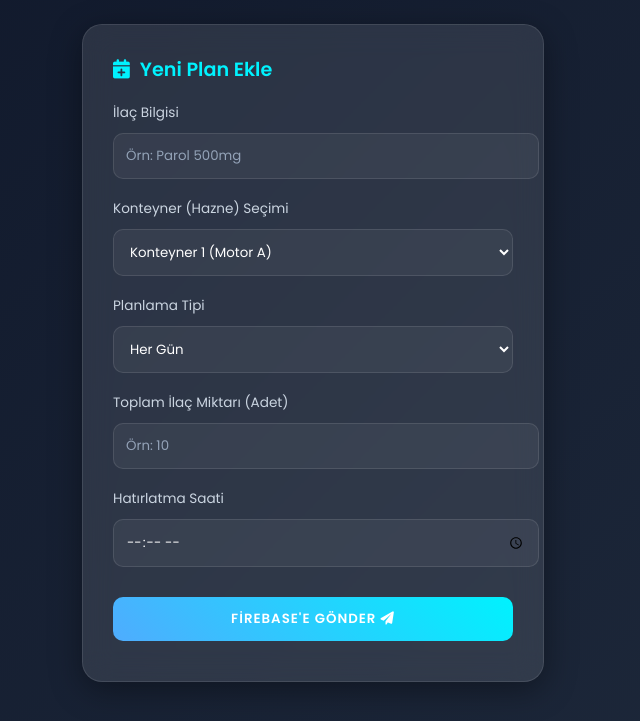
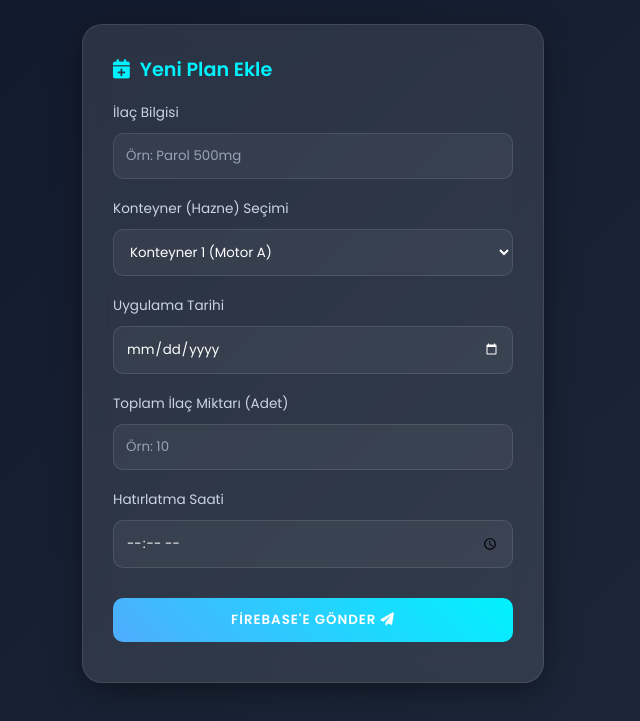
Before and after one commit to yunusyilemre-ai/Smart--Pill--Box--Tr, a plain HTML site: page index.html in a window 1280 px wide. Shown: the part 91-812 px from the top of the page, without its empty margins (327-967 px from the left). Drawn offline with Linux system fonts and the light colour scheme; no server answers.

Commit message:
Update index.html

```diff
--- a/index.html
+++ b/index.html
@@ -80,6 +80,13 @@
             color: white;
             outline: none;
             font-family: inherit;
+            box-sizing: border-box; /* padding taşmalarını engellemek için eklendi */
+        }
+
+        /* Takvim ikonunun renk ayarı */
+        input[type="date"]::-webkit-calendar-picker-indicator {
+            filter: invert(1);
+            cursor: pointer;
         }
 
         option {
@@ -123,7 +130,6 @@
             max-width: 400px;
         }
 
-        /* İlaç listesi kartları için stil */
         .pill-item {
             background: rgba(255, 255, 255, 0.05);
             margin-bottom: 10px;
@@ -133,7 +139,6 @@
             position: relative;
         }
 
-        /* Kalan ilaç miktarı stili */
         .stock-badge {
             font-size: 0.8rem;
             background: rgba(79, 172, 254, 0.2);
@@ -161,12 +166,8 @@
             <option value="3">Konteyner 3 (Motor C)</option>
         </select>
 
-        <label>Planlama Tipi</label>
-        <select id="frequencySelect">
-            <option value="daily">Her Gün</option>
-            <option value="weekday">Hafta İçi (Pzt-Cum)</option>
-            <option value="weekend">Hafta Sonu (Cmt-Paz)</option>
-        </select>
+        <label>Uygulama Tarihi</label>
+        <input type="date" id="pillDate">
 
         <label>Toplam İlaç Miktarı (Adet)</label>
         <input type="number" id="pillsCount" placeholder="Örn: 10" min="1">
@@ -178,9 +179,11 @@
         <div id="opStatus" class="status-msg"></div>
     </div>
 
-    <div id="pill-list">
-        </div>
+    <div id="pill-list"></div>
 
+    <script>
+        document.getElementById('pillDate').min = new Date().toISOString().split('T')[0];
+    </script>
     <script type="module" src="script.js"></script>
 </body>
 </html>
```
